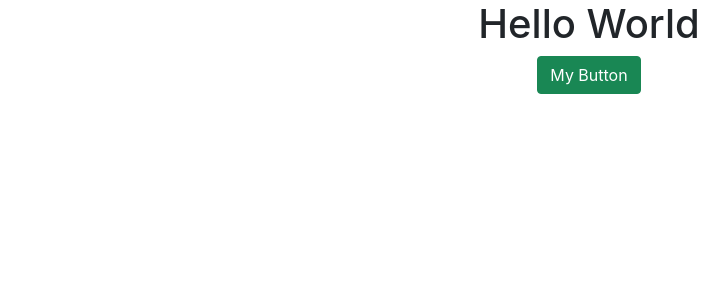
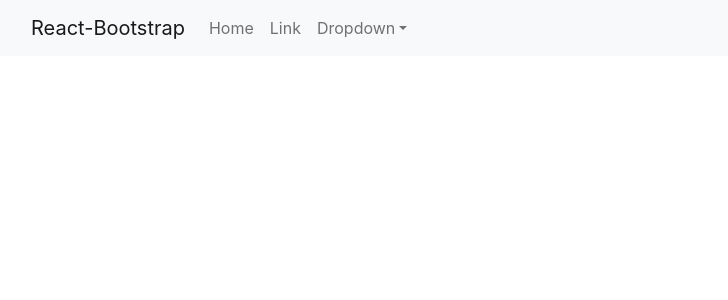
Before and after one commit to devstacks-dev/open-erp, a React (Create React App) app in the folder webclient/: page / in a window 1280 px wide. Shown: the top 300 px of the page, without its empty margins (51-779 px from the left). Built offline with nearby package versions, Linux system fonts and the light colour scheme.

Commit message:
#2 TopMenu base has been added.

```diff
--- a/webclient/src/components/template/app/App.tsx
+++ b/webclient/src/components/template/app/App.tsx
@@ -1,18 +1,13 @@
 import React from 'react';
 import './App.scss';
-import Button from 'react-bootstrap/Button';
+import Parts from './parts';
 
 function App() {
   return (
     <div className="App">
-      <h1>Hello World</h1>
-      <Button variant="success" onClick={handleClick}>My Button</Button>
+      <Parts.TopMenu />
     </div>
   );
-
-  function handleClick(): void {
-    alert("Hello");
-  }
 }
 
 export default App;
--- /dev/null
+++ b/webclient/src/components/template/app/parts/index.tsx
@@ -0,0 +1,5 @@
+import TopMenu from './topmenu/TopMenu';
+
+export default {
+    TopMenu: TopMenu
+};
--- /dev/null
+++ b/webclient/src/components/template/app/parts/topmenu/TopMenu.tsx
@@ -0,0 +1,28 @@
+import React from 'react';
+import { Container, Nav, Navbar, NavDropdown } from "react-bootstrap";
+
+function TopMenu() {
+    return (
+        <Navbar bg="light" expand="lg">
+            <Container>
+                <Navbar.Brand href="#home">React-Bootstrap</Navbar.Brand>
+                <Navbar.Toggle aria-controls="basic-navbar-nav" />
+                <Navbar.Collapse id="basic-navbar-nav">
+                    <Nav className="me-auto">
+                        <Nav.Link href="#home">Home</Nav.Link>
+                        <Nav.Link href="#link">Link</Nav.Link>
+                        <NavDropdown title="Dropdown" id="basic-nav-dropdown">
+                            <NavDropdown.Item href="#action/3.1">Action</NavDropdown.Item>
+                            <NavDropdown.Item href="#action/3.2">Another action</NavDropdown.Item>
+                            <NavDropdown.Item href="#action/3.3">Something</NavDropdown.Item>
+                            <NavDropdown.Divider />
+                            <NavDropdown.Item href="#action/3.4">Separated link</NavDropdown.Item>
+                        </NavDropdown>
+                    </Nav>
+                </Navbar.Collapse>
+            </Container>
+        </Navbar>
+    );
+}
+
+export default TopMenu;
```
